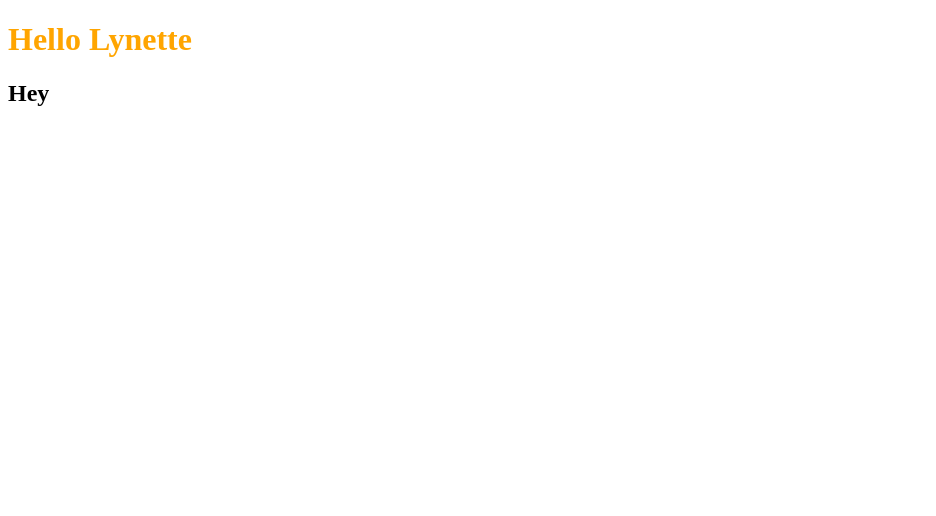
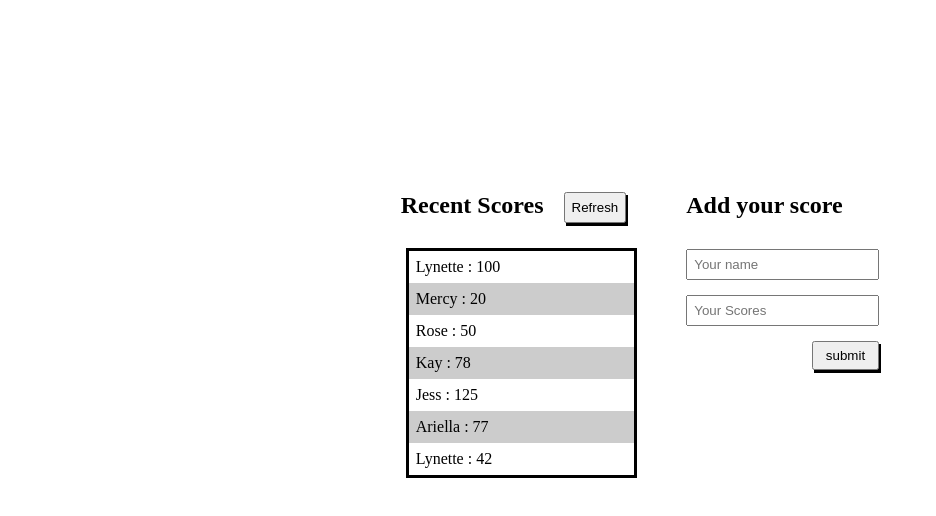
Before and after one commit to iLynette/LeaderBoard, a website built with webpack: page src/index.html in a window 1280 px wide. Shown: the whole page, without its empty margins (0-936 px from the left). Built offline with nearby package versions, Linux system fonts and the light colour scheme.

Commit message:
Add simple html markup and styling

```diff
--- a/src/index.html
+++ b/src/index.html
@@ -7,7 +7,34 @@
     <title>LeaderBoard</title>
 </head>
 <body>
-    <h1>Hello Lynette</h1>
-    <h2>Hey</h2>
+    <main>
+        <Section class="leaderboard">
+            <div class="left">
+                <div class="heading">
+                    <h2 class="title">Recent Scores</h2>
+                    <button id="refresh" class="btn" type="button">Refresh</button>
+                </div>
+                <div class="list">
+                    <p class="score">Lynette : 100</p>
+                    <p class="score">Mercy : 20</p>
+                    <p class="score">Rose : 50</p>
+                    <p class="score">Kay : 78</p>
+                    <p class="score">Jess : 125</p>
+                    <p class="score">Ariella : 77</p>
+                    <p class="score">Lynette : 42</p>
+                </div>
+            </div>
+            <div class="right">
+                <div class="heading">
+                    <h2>Add your score</h2>
+                </div>
+                <form action="#" class="myForm">
+                    <input type="text" class="forms" placeholder="Your name">
+                    <input type="text" class="forms" placeholder="Your Scores">
+                    <input type="submit" class="submitBtn" value="submit">
+                </form>
+            </div>
+        </Section>
+    </main>
 </body>
 </html>
--- a/src/index.js
+++ b/src/index.js
@@ -1,3 +1 @@
-import "./style.css";
-
-console.log('Hello Lynette');
+import './style.css';
--- a/src/style.css
+++ b/src/style.css
@@ -1,3 +1,59 @@
-h1 {
-  color: orange;
+* {
+  margin: 0;
+  padding: 0;
 }
+
+.leaderboard {
+  display: flex;
+  justify-content: center;
+  margin-top: 15%;
+  gap: 60px;
+}
+
+.heading {
+  display: flex;
+  gap: 20px;
+  padding-bottom: 20px;
+}
+
+.btn {
+  padding: 6px;
+  box-shadow: 2px 3px #000;
+}
+
+.list {
+  border: 3px solid #000;
+  margin: 5px;
+  width: 100%;
+}
+
+.score {
+  padding: 7px;
+}
+
+.list .score:nth-child(even) {
+  background-color: #ccc;
+}
+
+.right {
+  display: flex;
+  flex-direction: column;
+}
+
+.myForm {
+  display: flex;
+  flex-direction: column;
+  gap: 15px;
+  padding-top: 10px;
+}
+
+.submitBtn {
+  width: 35%;
+  align-self: flex-end;
+  box-shadow: 2px 3px #000;
+  padding: 5px;
+}
+
+.forms {
+  padding: 6px;
+}
--- a/webpack.config.js
+++ b/webpack.config.js
@@ -1,22 +1,22 @@
-const HtmlWebpackPlugin = require("html-webpack-plugin");
-const path = require("path");
+const HtmlWebpackPlugin = require('html-webpack-plugin');
+const path = require('path');
 
 module.exports = {
   mode: 'development',
   output: {
-    path: path.resolve(__dirname, "build")
+    path: path.resolve(__dirname, 'build'),
   },
   module: {
     rules: [
       {
         test: /\.css$/,
-        use: ["style-loader", "css-loader"]
-      }
-    ]
+        use: ['style-loader', 'css-loader'],
+      },
+    ],
   },
   plugins: [
     new HtmlWebpackPlugin({
-      template: path.resolve(__dirname, "src", "index.html")
-    })
-  ]
+      template: path.resolve(__dirname, 'src', 'index.html'),
+    }),
+  ],
 };
```
